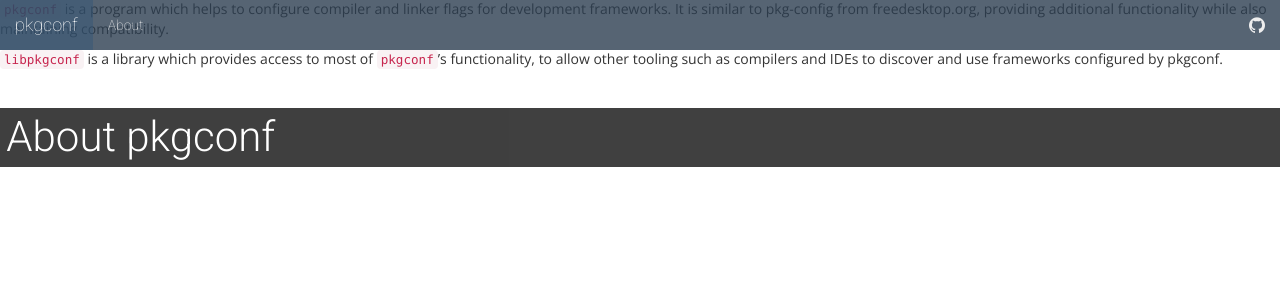
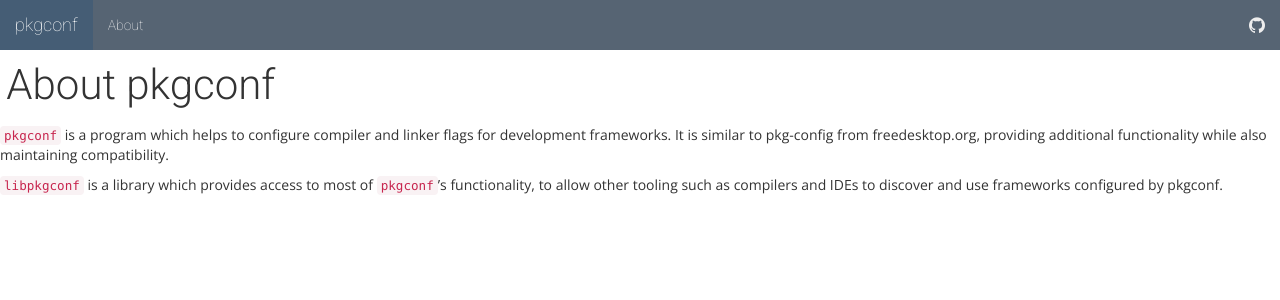
Before and after one commit to pkgconf/pkgconf.github.io, a Jekyll site: the page built from index.md, in a window 1280 px wide. Shown: the top 300 px of the page. Built offline with Jekyll 4.4.1, drawn with Linux system fonts in a browser that asks for light colours; nearby versions of some CDN libraries.

Commit message:
blah blah blah

```diff
--- a/_layouts/default.html
+++ b/_layouts/default.html
@@ -47,16 +47,6 @@
            </div>
          </div>
        </header>
-       <div class="container-heading">
-         <div class="heading">
-           <h1>
-               {{ page.title }}
-               {% if page.date %}<span class="pull-right"><small>{{ page.date | date_to_string }}</small></span>{% endif %}
-           </h1>
-         </div>
-       </div>
-       <div class="container-fluid">
-         {{ content }}
-       </div>
+       {{ content }}
     </body>
 </html>
--- /dev/null
+++ b/_layouts/page.html
@@ -0,0 +1,14 @@
+---
+layout: default
+---
+<div class="container-heading">
+  <div class="heading">
+    <h1>
+      {{ page.title }}
+      {% if page.date %}<span class="pull-right"><small>{{ page.date | date_to_string }}</small></span>{% endif %}
+    </h1>
+  </div>
+</div>
+<div class="container-fluid">
+  {{ content }}
+</div>
--- a/css/theme.css
+++ b/css/theme.css
@@ -52,22 +52,9 @@
   z-index: -1;
 }
 
-.heading {
-  position: relative;
-  z-index: 1000;
-  background: #000;
-  opacity: 0.75;
-  color: #fff;
-  top: 178px;
-}
-
 .heading > h1 {
   font-size: 300%;
   padding: 0.15em;
-}
-
-.container-heading {
-  margin-top: -90px !important;
 }
 
 .container-fluid {
@@ -78,3 +65,7 @@
   padding-left: 10px !important;
   padding-right: 10px !important;
 }
+
+.container-heading {
+  margin-top: 4em !important;
+}
```
Also changed, not shown: index.md (+1 -1 lines).
